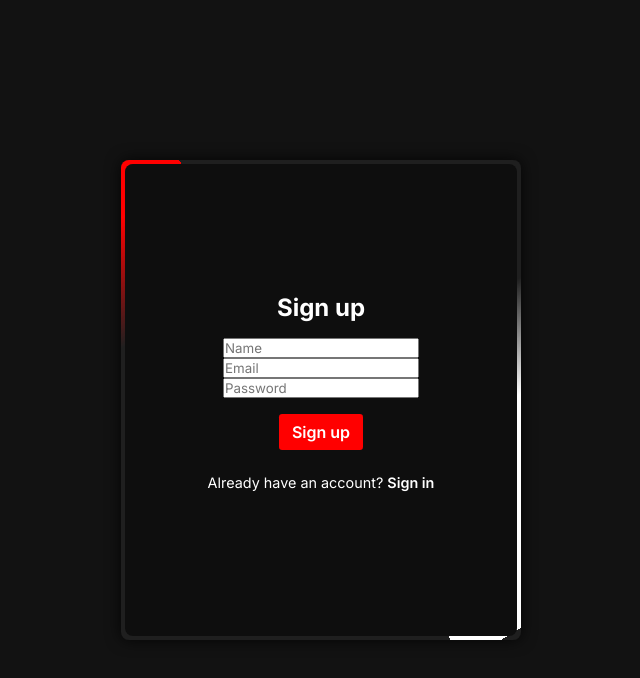
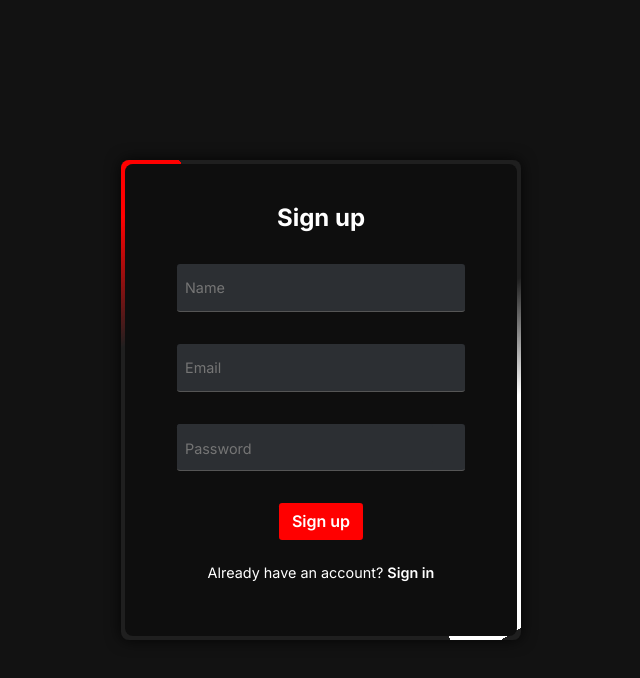
Before and after one commit to alraltse/Blog-Web-Page, a React (Vite) app: page /register in a window 1280 px wide. Shown: the top 678 px of the page, without its empty margins (319-959 px from the left). Built offline with nearby package versions, Linux system fonts and the light colour scheme.

Commit message:
Added visibility icon and the logic

```diff
--- a/src/assets/VisibilityOff.jsx
+++ b/src/assets/VisibilityOff.jsx
@@ -1,7 +1,6 @@
 export default function VisibilityOff({onTrigger}) {
     return (
-        <svg xmlns="http://www.w3.org/2000/svg" height="24px" viewBox="0 -960 960 960" width="20px" fill="#FFFFFF" className="visibilityOff" onClick={onTrigger}
-        >
+        <svg xmlns="http://www.w3.org/2000/svg" height="24px" viewBox="0 -960 960 960" width="20px" fill="#FFFFFF" className="visibilityOff" onClick={onTrigger}>
             <path d="m644-428-58-58q9-47-27-88t-93-32l-58-58q17-8 34.5-12t37.5-4q75 0 127.5 52.5T660-500q0 20-4 37.5T644-428Zm128 126-58-56q38-29 67.5-63.5T832-500q-50-101-143.5-160.5T480-720q-29 0-57 4t-55 12l-62-62q41-17 84-25.5t90-8.5q151 0 269 83.5T920-500q-23 59-60.5 109.5T772-302Zm20 246L624-222q-35 11-70.5 16.5T480-200q-151 0-269-83.5T40-500q21-53 53-98.5t73-81.5L56-792l56-56 736 736-56 56ZM222-624q-29 26-53 57t-41 67q50 101 143.5 160.5T480-280q20 0 39-2.5t39-5.5l-36-38q-11 3-21 4.5t-21 1.5q-75 0-127.5-52.5T300-500q0-11 1.5-21t4.5-21l-84-82Zm319 93Zm-151 75Z"/>
         </svg>
     )
--- a/src/assets/VisibilityOn.jsx
+++ b/src/assets/VisibilityOn.jsx
@@ -2,14 +2,7 @@ import { useState } from "react"
 
 export default function VisibilityOn({onTrigger}) {
     return (
-        <svg
-        xmlns="http://www.w3.org/2000/svg"
-        height="24px"
-        viewBox="0 -960 960 960"
-        width="20px"fill="#FFFFFF"
-        className="visibilityOn"
-        id="visibilityOn"
-        onClick={onTrigger}>
+        <svg xmlns="http://www.w3.org/2000/svg" height="24px" viewBox="0 -960 960 960" width="20px"fill="#FFFFFF"  className="visibilityOn" onClick={onTrigger}>
             <path d="M480-320q75 0 127.5-52.5T660-500q0-75-52.5-127.5T480-680q-75 0-127.5 52.5T300-500q0 75 52.5 127.5T480-320Zm0-72q-45 0-76.5-31.5T372-500q0-45 31.5-76.5T480-608q45 0 76.5 31.5T588-500q0 45-31.5 76.5T480-392Zm0 192q-146 0-266-81.5T40-500q54-137 174-218.5T480-800q146 0 266 81.5T920-500q-54 137-174 218.5T480-200Zm0-300Zm0 220q113 0 207.5-59.5T832-500q-50-101-144.5-160.5T480-720q-113 0-207.5 59.5T128-500q50 101 144.5 160.5T480-280Z"/>
         </svg>
     )
--- a/src/pages/Login.jsx
+++ b/src/pages/Login.jsx
@@ -6,9 +6,15 @@ import { useState } from "react";
 export default function Login() {
     const [visibility, setVisibility] = useState(false)
 
-    function handleDisplay() {
-       const visOn = document.getElementById("visibilityOn")
-       visOn.style.display = "flex"
+    function handleDisplay(e) {
+        e.stopPropagation()
+        const spanIcon = document.getElementById("visIcon")
+        spanIcon.style.display = "flex"
+    }
+
+    function handleBodyClick() {
+        const spanIcon = document.getElementById("visIcon")
+        spanIcon.style.display = "none"
     }
 
     function handleVisibilityOn() {
@@ -20,15 +26,15 @@ export default function Login() {
     }
 
     return (
-        <div className="login-container">
+        <div className="login-container" onClick={handleBodyClick} onFocus={handleBodyClick}>
             <div className="login">
                 <div className="form-login-background">
                     <form className="form-login">
                         <h2 className="login-header">Sign in</h2>
                         <input required type="text" placeholder="Email" className="input-email-login-register" />
-                        <div className="visibility">
-                            <input required type={visibility ? "text" : "password"} placeholder="Password" className="input-password-login-register" onClick={handleDisplay}/>
-                            <span className="visibility-icon">
+                        <div className="visibility" onFocus={handleDisplay} onClick={handleDisplay}>
+                            <input required type={visibility ? "text" : "password"} placeholder="Password" className="input-password-login-register" />
+                            <span className="visibility-icon" id="visIcon">
                                 { visibility ? <VisibilityOff onTrigger={handleVisibilityOff} /> : <VisibilityOn onTrigger={handleVisibilityOn} /> }</span>
                         </div>
                         <button className="btn-login">Sign in</button>
--- a/src/pages/Register.jsx
+++ b/src/pages/Register.jsx
@@ -1,15 +1,44 @@
 import { Link } from "react-router-dom"
+import VisibilityOn from "../assets/VisibilityOn"
+import VisibilityOff from "../assets/VisibilityOff"
+import { useState } from "react"
 
 export default function Register() {
+    const [visibility, setVisibility] = useState(false)
+
+    function handleDisplay(e) {
+        e.stopPropagation()
+        const spanIcon = document.getElementById("visIcon")
+        spanIcon.style.display = "flex"
+    }
+
+    function handleBodyClick() {
+        const spanIcon = document.getElementById("visIcon")
+        spanIcon.style.display = "none"
+    }
+
+    function handleVisibilityOn() {
+        setVisibility(true)
+    }
+
+    function handleVisibilityOff() {
+        setVisibility(false)
+    }
+
     return (
-        <div className="register-container">
+        <div className="register-container" onClick={handleBodyClick} onFocus={handleBodyClick}>
             <div className="register">
                 <div className="form-register-background">
                 <form className="form-register">
                         <h2 className="register-header">Sign up</h2>
-                        <input required type="text" placeholder="Name" className="input-login-register" />
-                        <input required type="email" placeholder="Email" className="input-login-register" />
-                        <input required type="password" placeholder="Password" className="input-login-register" />
+                        <input required type="text" placeholder="Name" className="input-name-login-register" />
+                        <input required type="email" placeholder="Email" className="input-email-login-register" />
+                        <div className="visibility" onFocus={handleDisplay} onClick={handleDisplay}>
+                            <input required type="password" placeholder="Password" className="input-password-login-register" />
+                            <span className="visibility-icon" id="visIcon">
+                                { visibility ? <VisibilityOff onTrigger={handleVisibilityOff} /> : <VisibilityOn onTrigger={handleVisibilityOn} /> }
+                            </span>
+                        </div>
                         <button className="btn-register">Sign up</button>
                         <span>Already have an account? <Link to="/login" className="link-register">Sign in</Link></span>
                     </form>
--- a/src/styles/login-register.css
+++ b/src/styles/login-register.css
@@ -109,6 +109,10 @@
   border-radius: 0.5rem;
 }
 
+.form-login:focus-visible {
+  border: 2px solid #ff0000;
+}
+
 .form-register {
   display: flex;
   flex-direction: column;
@@ -135,7 +139,8 @@
 }
 
 .input-email-login-register,
-.input-password-login-register  {
+.input-password-login-register,
+.input-name-login-register  {
   margin: 1rem;
   padding: 0.5rem;
   width: 18rem;
@@ -154,7 +159,8 @@
   transition: border-color 0.3s ease-in-out;
 }
 
-.input-email-login-register:focus {
+.input-email-login-register:focus,
+.input-name-login-register:focus {
   border: 2px solid #ff0000;
 }
 
@@ -168,7 +174,7 @@
 
 .visibility {
   width: 18rem;
-  height: 3rem;
+  height: 2.9rem;
   margin: 1rem;
   background-color: #2c2f33;
   caret-color: white;
@@ -183,19 +189,10 @@
 
 .visibility-icon {
   margin: 0;
-  padding-right: 0.8rem;
   height: 3rem;
-  display: flex;
+  display: none;
   align-items: center;
-}
-
-.visibilityOn {
-  cursor: pointer;
-  display: none;
-}
-
-.visibilityOff {
-  cursor: pointer;
+  cursor: pointer
 }
 
 .visibility:focus-within {
```
